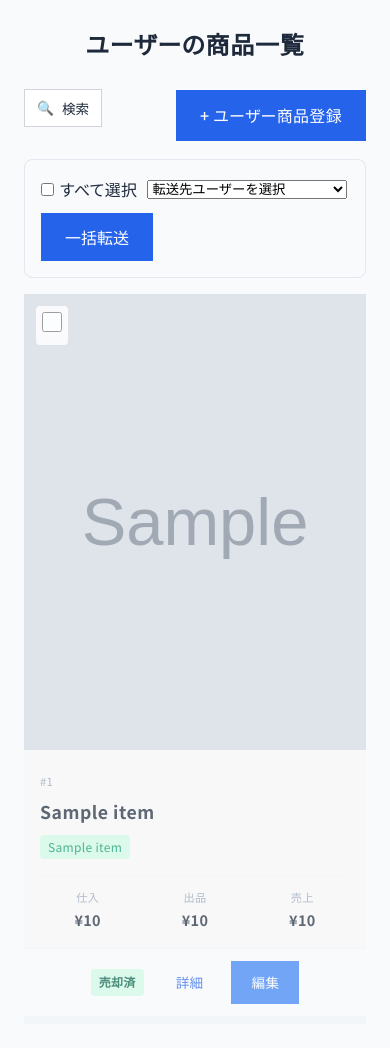
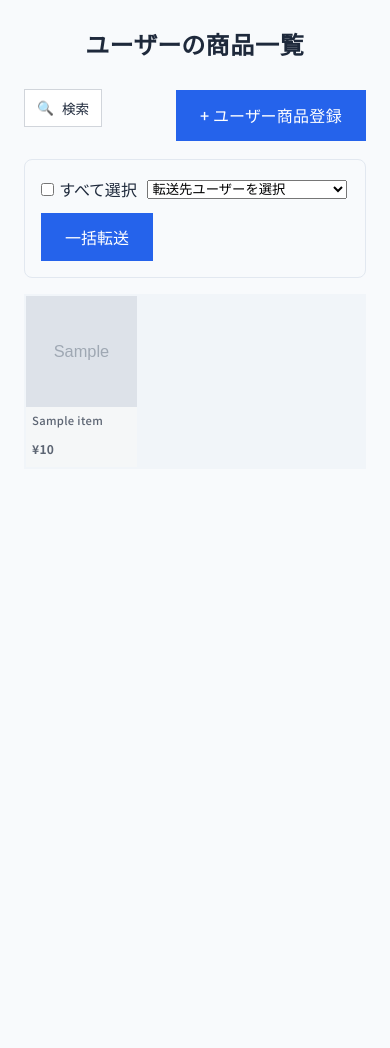
Before and after one commit to kaika-official-0620/merchandise-management, a Python web app: template templates/admin/user_products.html in a window 390 px wide. After the commit the page ends 455 px from the top, so only its background shows below. Run offline with Jinja, Linux system fonts and the light colour scheme; the template is opened without the code that fills it: most values are stand-ins (such as "Sample title", 1, 10 or a date in 2020); grey boxes marked "Sample" are stand-in pictures.

Commit message:
Add files via upload

```diff
--- a/templates/admin/user_products.html
+++ b/templates/admin/user_products.html
@@ -570,7 +570,7 @@
     }
 }
 
-/* モバイル用カード表示 - 縦スクロール・大画像 */
+/* モバイル用カード表示 - 3列グリッド */
 .mobile-cards-wrapper {
     display: none;
 }
@@ -589,16 +589,19 @@
         display: none;
     }
 
+    /* 3列グリッドで表示 */
     .mobile-cards {
-        display: block;
-        padding: 0;
-    }
-
-    /* カードを縦に並べて表示 */
+        display: grid;
+        grid-template-columns: repeat(3, 1fr);
+        gap: 2px;
+        padding: 2px;
+        background: #f1f5f9;
+    }
+
+    /* コンパクトなカード */
     .user-item-card {
         background: white;
         border: none;
-        border-bottom: 8px solid #f1f5f9;
         border-radius: 0;
         margin-bottom: 0;
         overflow: hidden;
@@ -610,7 +613,7 @@
         background: #f8f8f8;
     }
 
-    /* カードヘッダーを縦並びに（画像を上に） */
+    /* カードヘッダー */
     .user-card-header {
         display: flex;
         flex-direction: column;
@@ -620,11 +623,11 @@
         position: relative;
     }
 
-    /* 商品画像を大きく表示 */
+    /* 正方形の画像 */
     .user-card-photo {
         width: 100%;
         height: auto;
-        aspect-ratio: 3 / 4;
+        aspect-ratio: 1 / 1;
         background: #f8f8f8;
     }
 
@@ -644,10 +647,10 @@
         align-items: center;
         justify-content: center;
         color: #94a3b8;
-        font-size: 3rem;
-    }
-
-    /* スマホ用横スクロール画像 */
+        font-size: 1.5rem;
+    }
+
+    /* 複数画像は横スクロール */
     .card-photo-scroll {
         display: flex;
         overflow-x: auto;
@@ -671,84 +674,68 @@
         cursor: pointer;
     }
 
-    /* 複数画像ありのカード写真エリア */
     .user-card-header.has-multi-photos .user-card-photo {
         width: 100%;
     }
 
-    /* チェックボックスを画像上に配置 */
+    /* チェックボックスを非表示（グリッドでは操作しにくい） */
     .user-card-checkbox {
-        position: absolute;
-        top: 12px;
-        left: 12px;
-        z-index: 10;
-        background: rgba(255,255,255,0.9);
+        display: none;
+    }
+
+    /* 商品情報 - コンパクト */
+    .user-card-title {
         padding: 6px;
-        border-radius: 4px;
-    }
-
-    .user-card-checkbox input[type="checkbox"] {
-        width: 20px;
-        height: 20px;
-    }
-
-    /* 商品情報 */
-    .user-card-title {
-        padding: 16px;
         width: 100%;
         box-sizing: border-box;
     }
 
     .user-card-id {
+        display: none;
+    }
+
+    .user-card-title h3 {
+        margin: 0;
         font-size: 0.7rem;
-        color: #94a3b8;
-    }
-
-    .user-card-title h3 {
-        margin: 4px 0;
-        font-size: 1.1rem;
+        font-weight: 500;
+        color: #1e293b;
+        line-height: 1.3;
+        display: -webkit-box;
+        -webkit-line-clamp: 2;
+        -webkit-box-orient: vertical;
+        overflow: hidden;
+    }
+
+    .user-card-owner {
+        display: none;
+    }
+
+    .user-card-body {
+        padding: 0 6px 6px;
+    }
+
+    /* 価格のみコンパクト表示 */
+    .user-card-info-grid {
+        display: block;
+    }
+
+    .user-card-info-item {
+        display: none;
+    }
+
+    /* 仕入価格のみ表示 */
+    .user-card-info-item:first-child {
+        display: block;
+    }
+
+    .user-card-info-label {
+        display: none;
+    }
+
+    .user-card-info-value {
+        font-size: 0.75rem;
         font-weight: 600;
         color: #1e293b;
-        white-space: normal;
-    }
-
-    .user-card-owner {
-        font-size: 0.75rem;
-        color: #059669;
-        background: #d1fae5;
-        padding: 2px 8px;
-        border-radius: 4px;
-        display: inline-block;
-        margin-top: 4px;
-    }
-
-    .user-card-body {
-        padding: 0 16px 16px;
-    }
-
-    .user-card-info-grid {
-        display: grid;
-        grid-template-columns: repeat(3, 1fr);
-        gap: 12px;
-        text-align: center;
-        padding-top: 12px;
-        border-top: 1px solid #f1f5f9;
-    }
-
-    .user-card-info-item {
-        display: flex;
-        flex-direction: column;
-    }
-
-    .user-card-info-label {
-        font-size: 0.7rem;
-        color: #94a3b8;
-    }
-
-    .user-card-info-value {
-        font-size: 0.9rem;
-        font-weight: 600;
-        color: #1e293b;
     }
 
     .user-card-info-value.positive {
@@ -759,24 +746,9 @@
         color: #ef4444;
     }
 
+    /* フッターを非表示 */
     .user-card-footer {
-        padding: 12px 16px;
-        background: #f8fafc;
-        display: flex;
-        justify-content: center;
-        align-items: center;
-        gap: 12px;
-        border-top: 1px solid #f1f5f9;
-    }
-
-    .user-card-footer .btn {
-        padding: 10px 20px;
-        font-size: 0.85rem;
-    }
-
-    .user-card-actions {
-        display: flex;
-        gap: 8px;
+        display: none;
     }
 
     .btn-edit {
```
Also changed, not shown: templates/admin/admin_items.html (+67 -95 lines), templates/index.html (+60 -36 lines).
